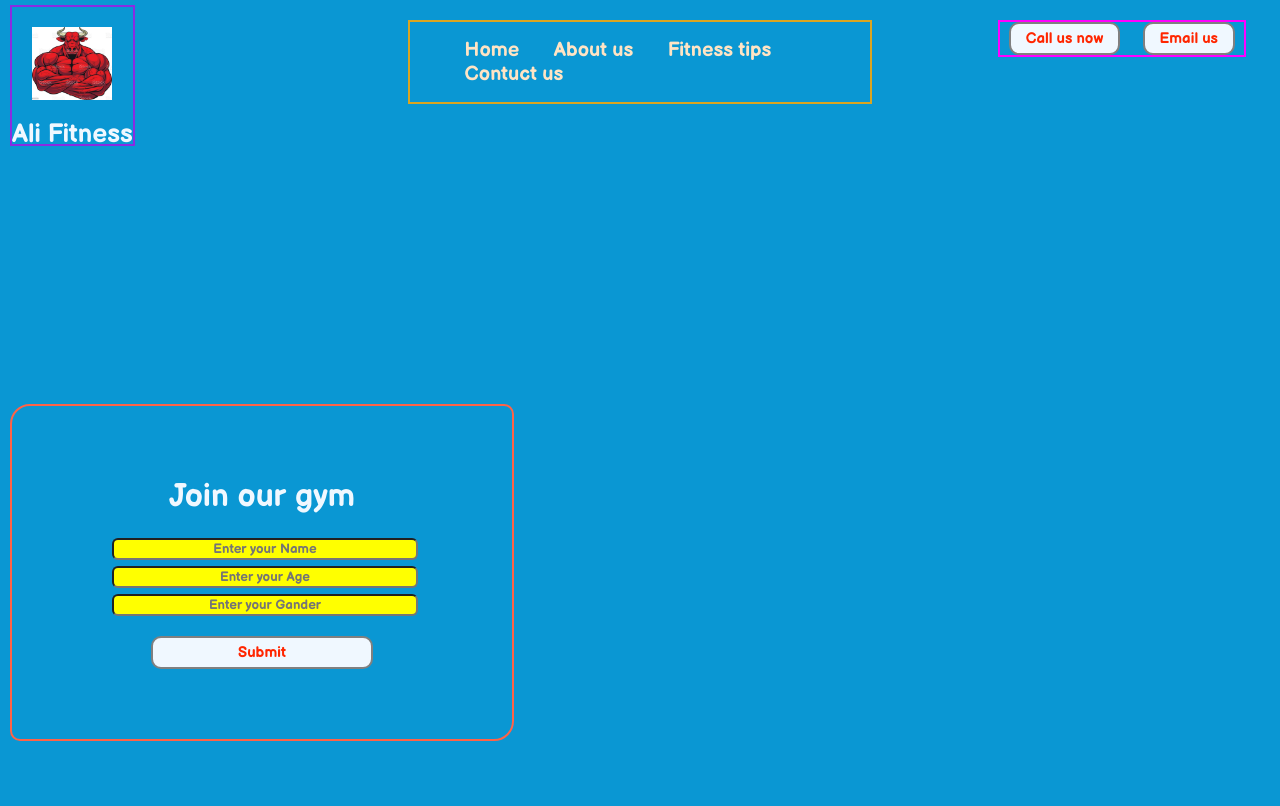
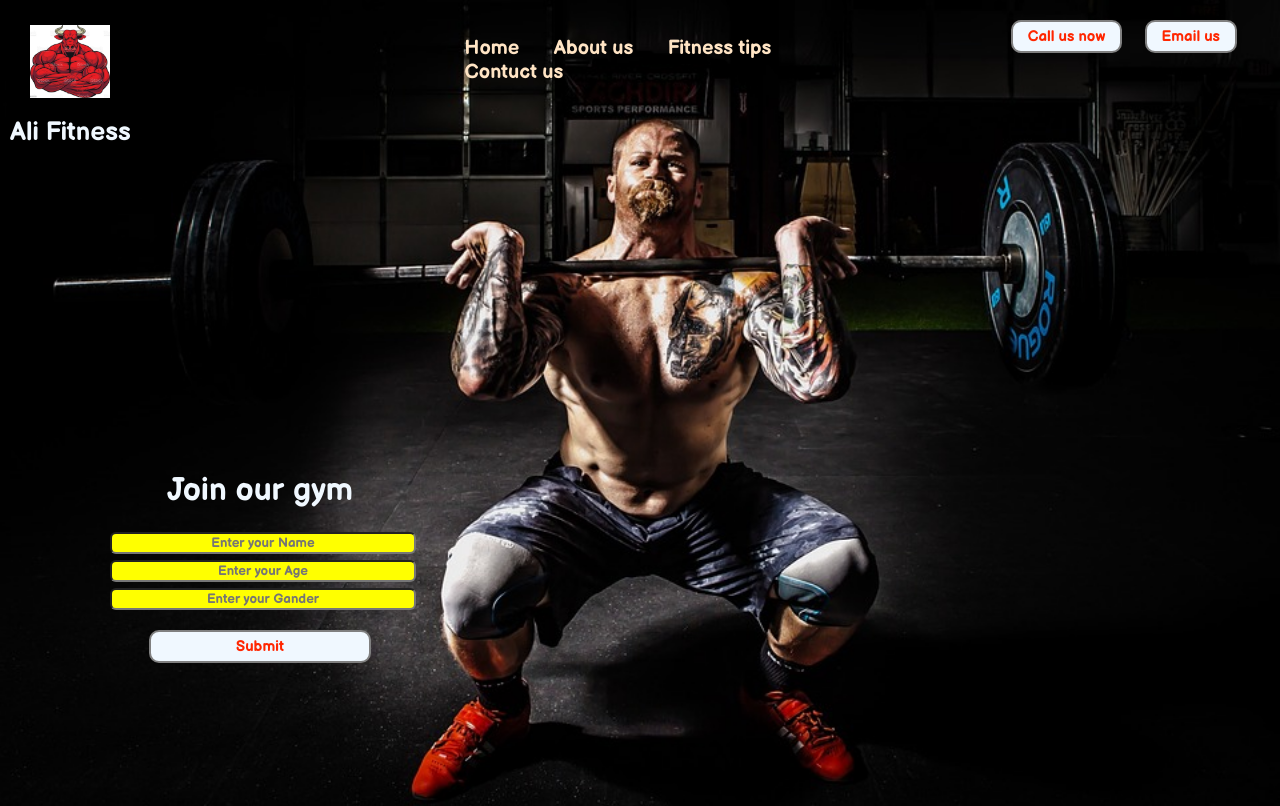
Before and after one commit to Azad5611/project-01-with-Harry, a plain HTML site: page index.html in a window 1280 px wide. Shown: the top 806 px of the page. Drawn offline with Linux system fonts and the light colour scheme.

Commit message:
Background-image-added

```diff
--- a/style.css
+++ b/style.css
@@ -3,7 +3,9 @@ body {
     color: aliceblue;
     margin: 0;
     padding: 0;
+    background: url(images/barbell-1839086_960_720.jpg);
     background-color: rgb(10, 151, 211);
+    background-size: 100%;
     background-repeat: no-repeat;
 
 }
@@ -13,7 +15,6 @@ body image{
 
 .left {
     display: inline-block;
-    border: 2px solid blueviolet;
     position: absolute;
     left: 10px;
     top: 5px;
@@ -34,7 +35,6 @@ body image{
     display: block;
     width: 36%;
     margin: 20px auto;
-    border: 2px solid goldenrod;
 }
 
 .right {
@@ -42,7 +42,6 @@ body image{
     right: 34px;
     top: 20px;
     display: inline-block;
-    border: 2px solid fuchsia;
     color: black;
 }
 
@@ -85,7 +84,6 @@ body image{
 }
 
 .container {
-    border: 2px solid tomato;
     margin: 300px 10px;
     padding: 50px 100px;
     width: 300px;
```
Also changed, not shown: images/barbell-1839086_960_720-removebg-preview.png (deleted).
